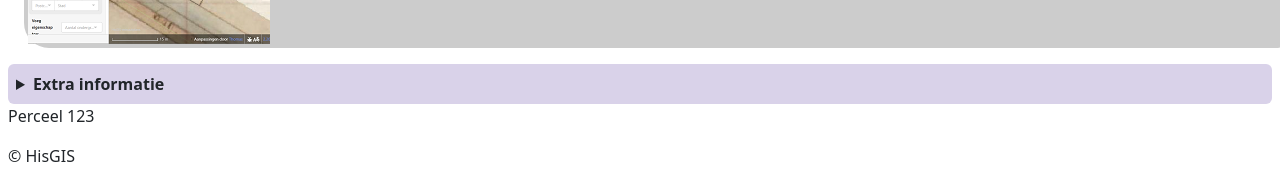
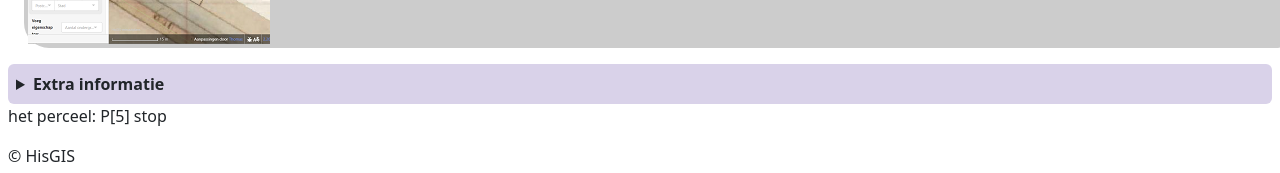
Before and after one commit to heinsr/hisgis-handleiding-md, a Jekyll site: the page built from osm.html, in a window 1280 px wide and 900 px high, scrolled down 3619 px. Shown: the part 724-897 px from the top of the window. Built offline with Jekyll 4.4.1, drawn with Linux system fonts in a browser that asks for light colours; some of the changed lines change nothing that is shown.

Commit message:
javascript

```diff
--- a/_layouts/default.html
+++ b/_layouts/default.html
@@ -19,5 +19,11 @@
       &copy; HisGIS
     </footer>
     <script src="https://cdn.jsdelivr.net/npm/bootstrap@5.2.0/dist/js/bootstrap.bundle.min.js" integrity="sha384-A3rJD856KowSb7dwlZdYEkO39Gagi7vIsF0jrRAoQmDKKtQBHUuLZ9AsSv4jD4Xa" crossorigin="anonymous"></script>
+    <script>
+var elements = document.querySelectorAll('div');
+Array.prototype.forEach.call(elements, function(el, i){
+  el.innerHTML = el.innerHTML.replaceAll("P[]", 'PERCEEL');
+  });
+    </script>
   </body>
 </html>
--- a/_plugins/mijnplugin.rb
+++ /dev/null
@@ -1,15 +0,0 @@
-module Jekyll
-    class P < Liquid::Tag
-
-      def initialize(tag_name, text, tokens)
-        super
-        @text = text
-      end
-
-      def render(context)
-        "Perceel #{@text}"
-      end
-    end
-  end
-
-  Liquid::Template.register_tag('P', Jekyll::P)
--- a/osm.html
+++ b/osm.html
@@ -73,4 +73,4 @@
 <p>Administratief houden we rekening met percelen die verdeeld zijn over meer dan 1 getekend vlak. Het “echte” administratieve perceel is gelijk aan de samenvoeging van alle vlakjes die hetzelfde kadastrale adres (perceelnummer) delen. Dat betekent dat je voor simpele gevallen (vb een weiland met de helft van een sloot als onderdeel van dat weiland als perceel) gewoon twee vlakjes kunt tekenen met hetzelfde perceelnummer. De ene wordt dan natural=water, want blauw gekleurd op het minuutplan. De andere krijgt dan landuse=meadow na koppelen met de OAT-gegevens. Voor de automatische verwerking in bijvoorbeeld de koppelwebsite, berekenen we dan zaken als de oppervlakte van het perceel als geheel, automatisch als de som van de oppervlakte van alle vlakjes met hetzelfde kadastrale adres.</p>
 </details>
 
-<p>{% P 123 %}</p>
+<p>het perceel: P[5] stop</p>
```
